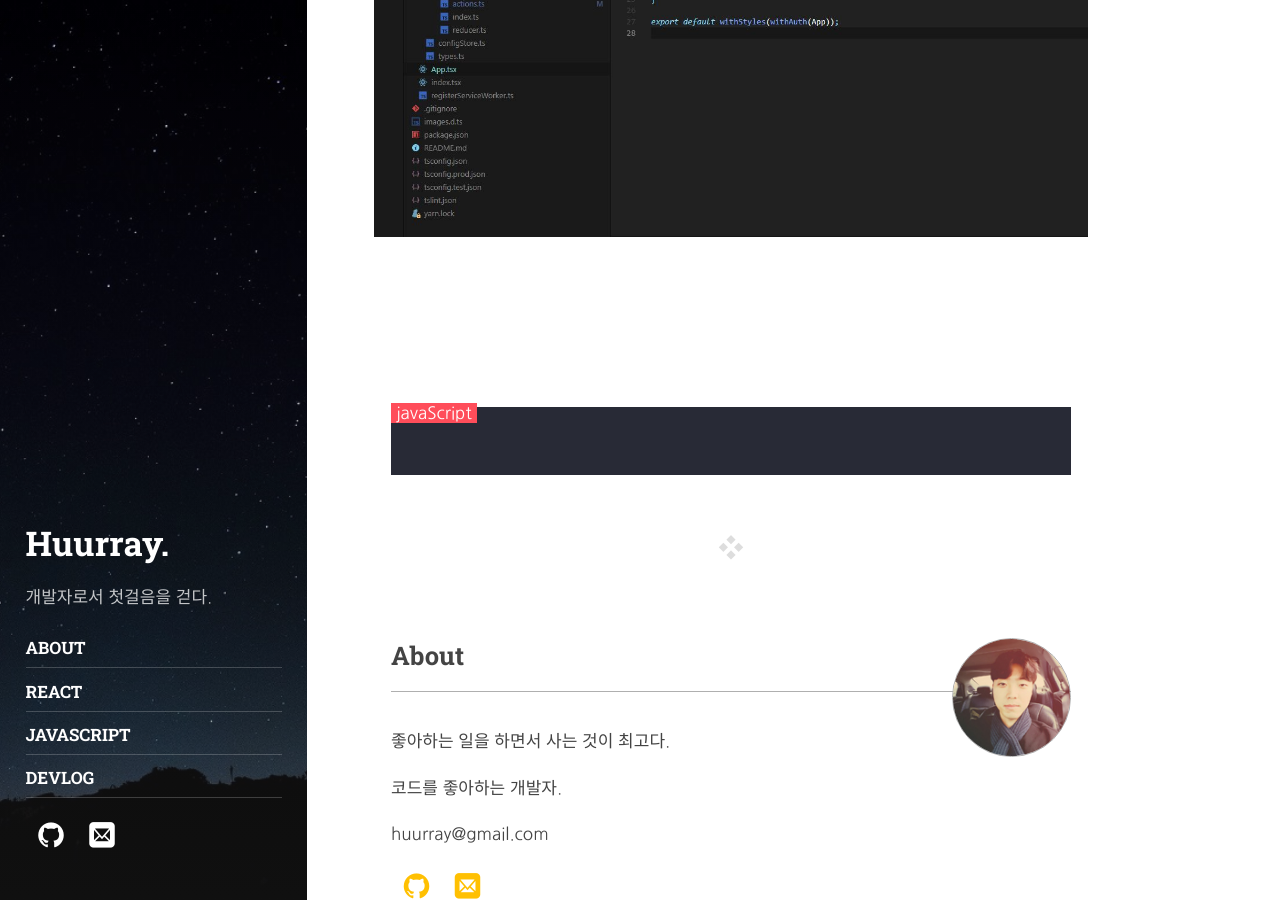
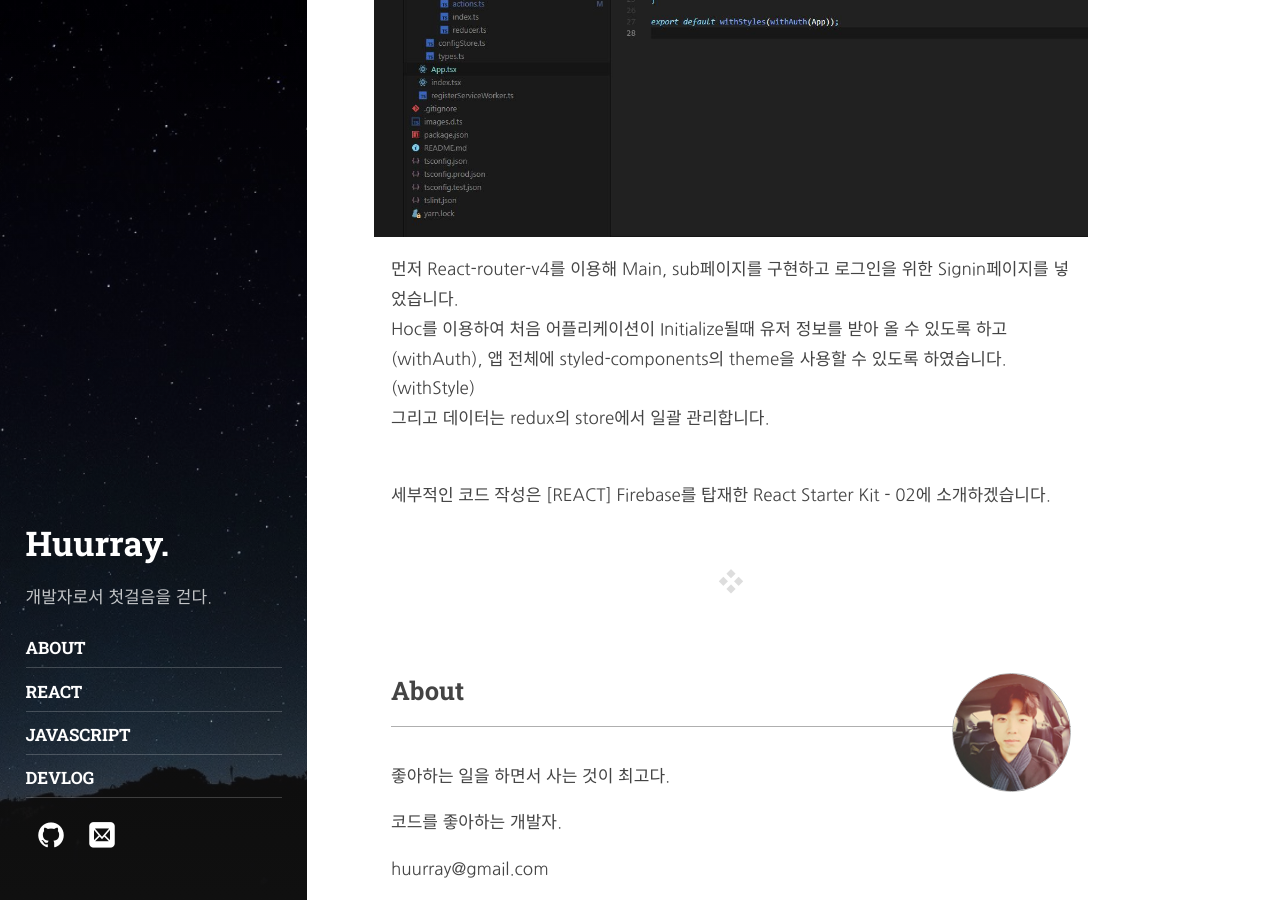
Before and after one commit to huurray/huurray.github.io, a Jekyll site: the page built from _posts/2018-10-01-react-starter.md, in a window 1280 px wide and 900 px high, scrolled down 3358 px. Built offline with Jekyll 4.4.1, drawn with Linux system fonts in a browser that asks for light colours; some web fonts are replaced; comment, search, counter and statistics services are not loaded.

Commit message:
post starter 01

````diff
--- a/_posts/2018-10-01-react-starter.md
+++ b/_posts/2018-10-01-react-starter.md
@@ -68,11 +68,12 @@ package의 type을 알 수 없다고 나오면 @types/를 붙여 package의 type
 
 ![image](/assets/img/post/react-starter/2.png){:.lead}
 
+먼저 React-router-v4를 이용해 Main, sub페이지를 구현하고 로그인을 위한 Signin페이지를 넣었습니다.
+<br>
+Hoc를 이용하여 처음 어플리케이션이 Initialize될때 유저 정보를 받아 올 수 있도록 하고(withAuth), 앱 전체에 styled-components의 theme을 사용할 수 있도록 하였습니다.(withStyle)
+<br>
+그리고 데이터는 redux의 store에서 일괄 관리합니다.
 <br><br>
 
-
+세부적인 코드 작성은 [REACT] Firebase를 탑재한 React Starter Kit - 02에 소개하겠습니다.
 <br>
-
-```javascript
-
-```
````
Also changed, not shown: other parts of _posts/2018-10-01-react-starter.md (+1 -1 lines).
